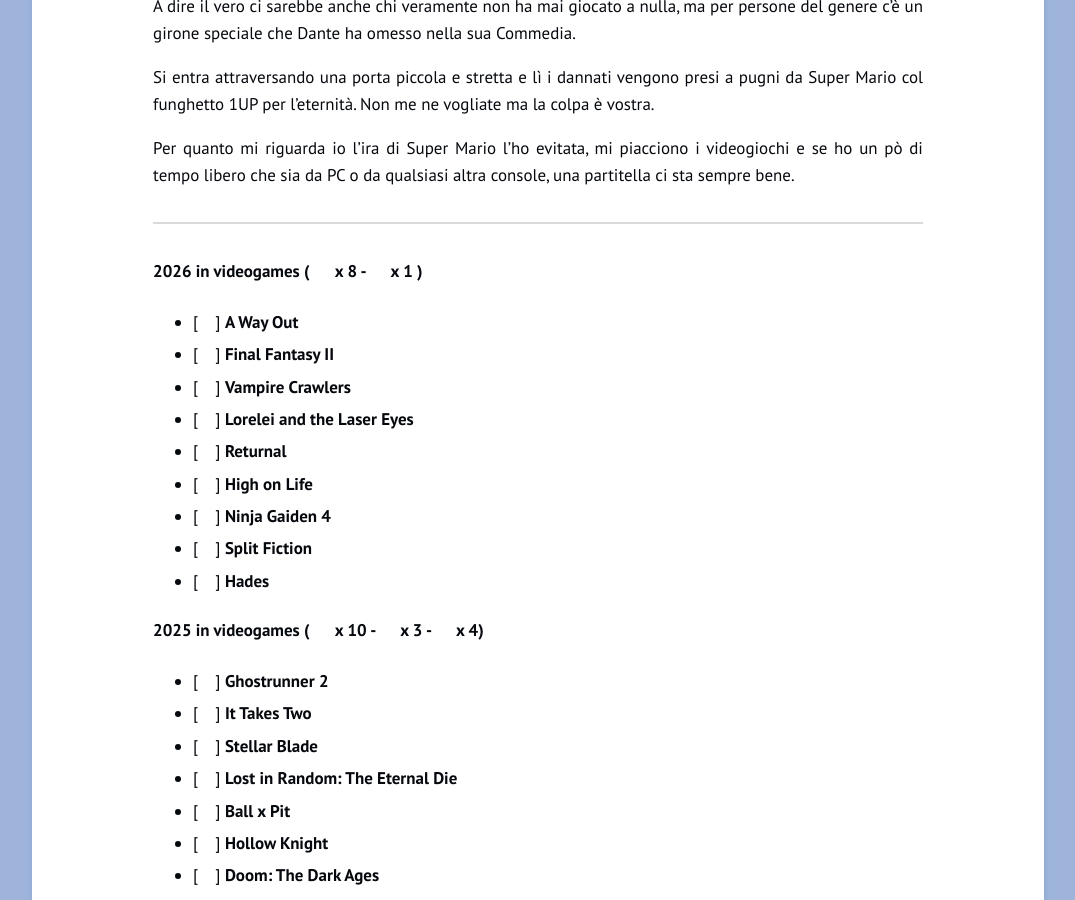
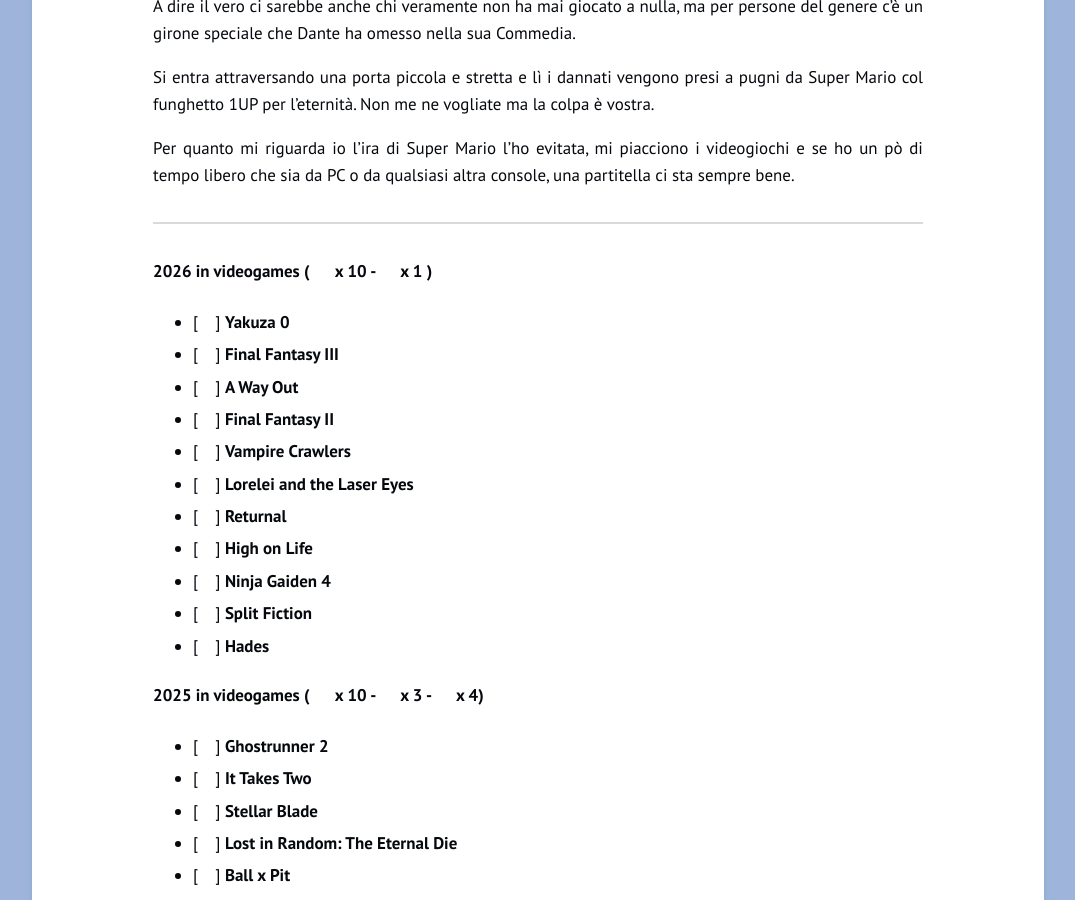
Before and after one commit to carlofinocchiaro/carlofinocchiaro.github.io, a Jekyll site: the page built from _posts/2026-06-29-gaming.md, in a window 1280 px wide and 900 px high, scrolled down 763 px. Shown: the whole window, without its empty margins (102-1177 px from the left). Built offline with Jekyll 4.4.1, drawn with Linux system fonts in a browser that asks for light colours.

Commit message:
new games

```diff
--- a/_posts/2026-06-29-gaming.md
+++ b/_posts/2026-06-29-gaming.md
@@ -18,7 +18,9 @@
 
 ---
 
-#### 2026 in videogames (  <svg class="icon"><use xlink:href="{{ site.fontawesome_path | relative_url }}#desktop"></use></svg> x 8 - <svg class="icon"><use xlink:href="{{ site.fontawesome_path | relative_url }}#playstation"></use></svg> x 1 )
+#### 2026 in videogames (  <svg class="icon"><use xlink:href="{{ site.fontawesome_path | relative_url }}#desktop"></use></svg> x 10 - <svg class="icon"><use xlink:href="{{ site.fontawesome_path | relative_url }}#playstation"></use></svg> x 1 )
+* [<svg class="icon"><use xlink:href="{{ site.fontawesome_path | relative_url }}#desktop"></use></svg>] **Yakuza 0**
+* [<svg class="icon"><use xlink:href="{{ site.fontawesome_path | relative_url }}#desktop"></use></svg>] **Final Fantasy III**
 * [<svg class="icon"><use xlink:href="{{ site.fontawesome_path | relative_url }}#desktop"></use></svg>] **A Way Out**
 * [<svg class="icon"><use xlink:href="{{ site.fontawesome_path | relative_url }}#desktop"></use></svg>] **Final Fantasy II**
 * [<svg class="icon"><use xlink:href="{{ site.fontawesome_path | relative_url }}#desktop"></use></svg>] **Vampire Crawlers**
```
